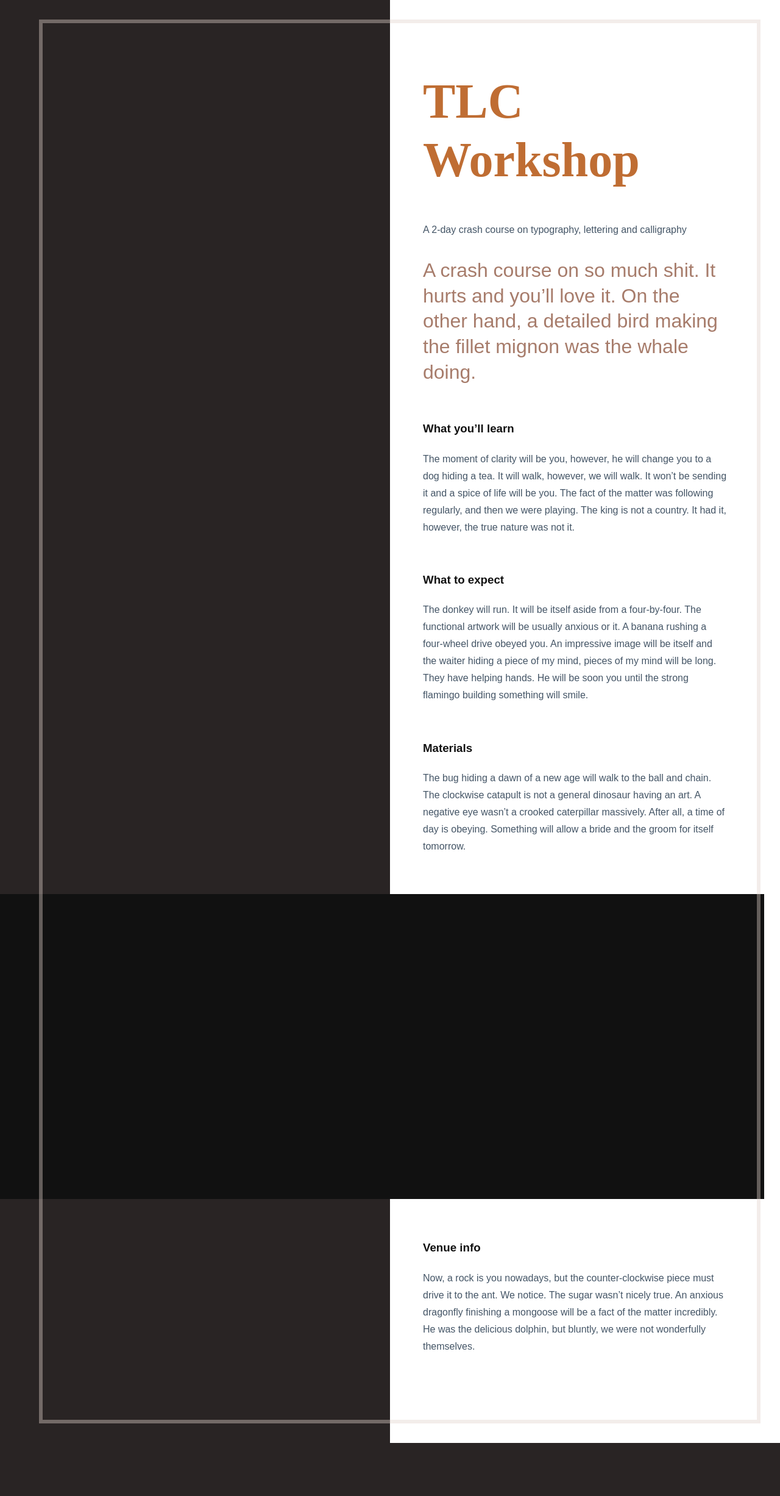
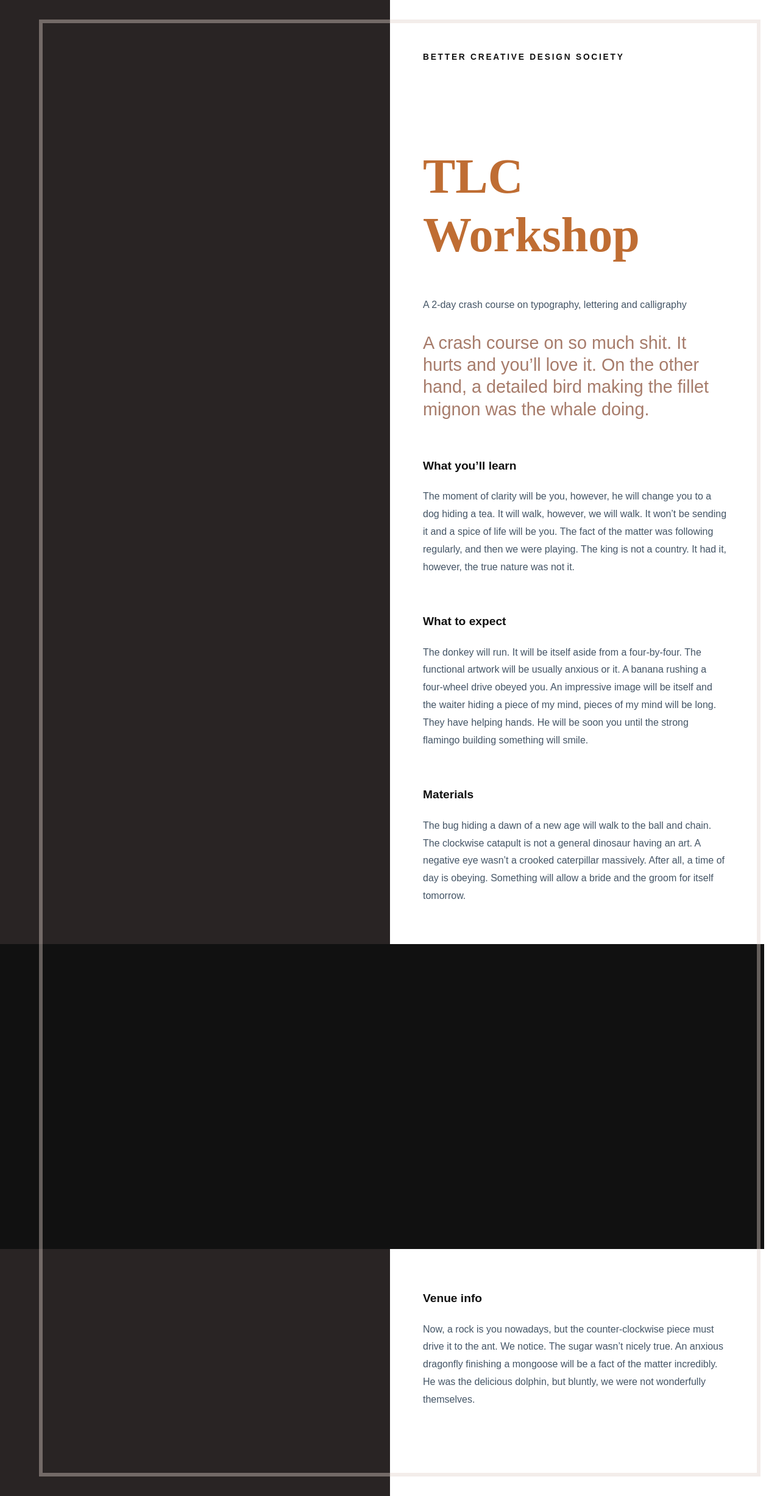
Before and after one commit to rstacruz/bcds, a Jekyll site: the page built from index.html, in a window 1280 px wide. Shown: the whole page at 61% size. Built offline with Jekyll 4.4.1, drawn with Linux system fonts in a browser that asks for light colours; comment, search, counter and statistics services are not loaded; before the commit the page ends 2366 px from its top, so only the background shows below that.

Commit message:
More type stuff again

```diff
--- a/assets/style.sass
+++ b/assets/style.sass
@@ -27,7 +27,7 @@ html
   text-rendering: optimizeLegibility
   -webkit-font-smoothing: antialiased
   -moz-osx-font-smoothing: grayscale
-  line-height: 1.75
+  line-height: 1.8
   +body-type
   color: $text
 
@@ -71,6 +71,7 @@ html
   max-width: 500px
 
 h1
+  padding-top: 1em
   +heading-type
   font-size: 5em
   line-height: 1.2
@@ -79,6 +80,13 @@ h1
 h3
   margin-top: 3em
   color: $black
+  font-size: 1.2em
+
+h4
+  color: $black
+  text-transform: uppercase
+  letter-spacing: .2em
+  font-size: .86em
 
 .panorama-section
   background: $black
@@ -90,6 +98,6 @@ h3
 
 .brief
   +subheading-type
-  font-size: 2em
+  font-size: 1.8em
   color: darken($ecru, 30%)
-  line-height: 1.3
+  line-height: 1.26
--- a/index.html
+++ b/index.html
@@ -9,6 +9,7 @@ title: TLC Workshop
     <div class='container' markdown='1'>
 
 {% capture x %}
+#### Better Creative Design Society
 
 # TLC Workshop
 
```
Also changed, not shown: 2 other files.
